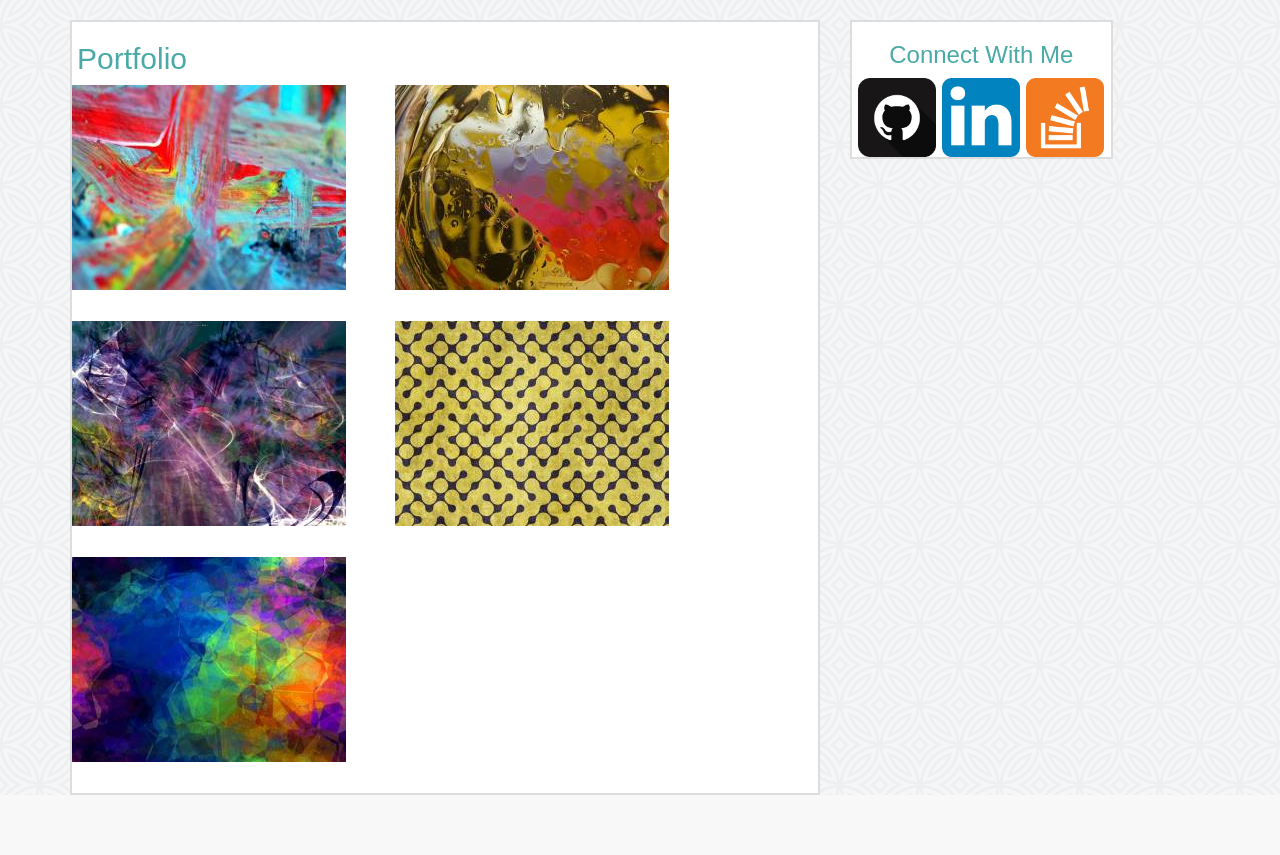
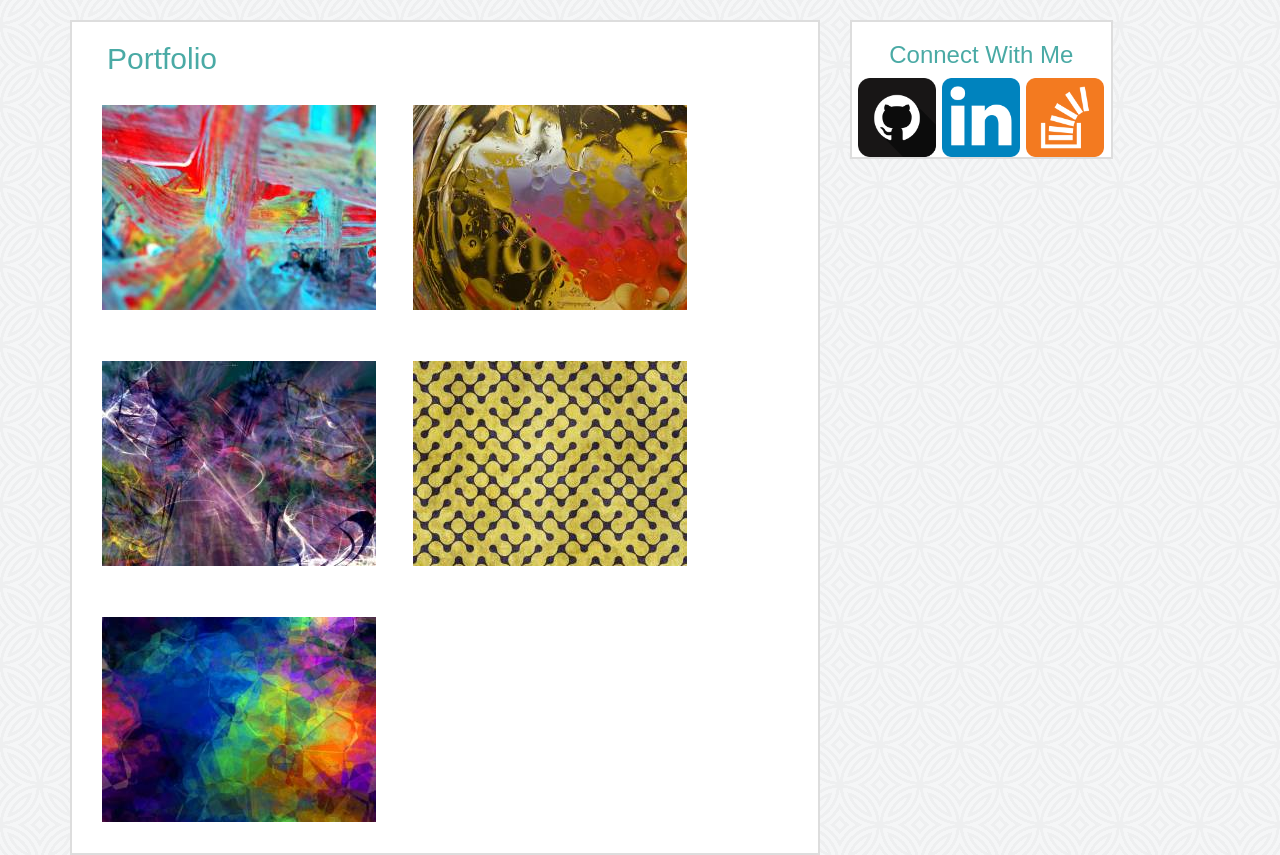
Before and after one commit to bradisrad83/bootstrap-portfolio, a PHP site: page /portfolio.html in a window 1280 px wide. Shown: the part 95-950 px from the top of the page. Before the commit the page ends 890 px from the top, so only its background shows below. Run offline with PHP 8.4, Linux system fonts and the light colour scheme.

Commit message:
tweaking a bit more

```diff
--- a/portfolio.html
+++ b/portfolio.html
@@ -41,10 +41,10 @@
           <h2>Portfolio</h2>
             <div class="row">
               <div class="col-sm-5">
-                <img src="stuff/images/1.jpg" alt="one" class="pic1">
+                <img src="stuff/images/1.jpg" alt="one" class="pic">
               </div>
               <div class="col-sm-5">
-                <img src="stuff/images/2.jpg" alt="two" class="pic2">
+                <img src="stuff/images/2.jpg" alt="two" class="pic">
               </div>
             </div>
             <div class="row">
@@ -53,10 +53,10 @@
             </div>
             <div class="row">
               <div class="col-sm-5">
-                <img src="stuff/images/3.jpg" alt="three" class="pic3">
+                <img src="stuff/images/3.jpg" alt="three" class="pic">
               </div>
               <div class="col-sm-5">
-                <img src="stuff/images/4.jpg" alt="four" class="pic4">
+                <img src="stuff/images/4.jpg" alt="four" class="pic">
               </div>
             </div>
             <div class="row">
@@ -65,7 +65,7 @@
             </div>
             <div class="row">
               <div class="col-sm-5">
-                <img src="stuff/images/5.jpg" alt="five" class="pic5">
+                <img src="stuff/images/5.jpg" alt="five" class="pic">
               </div>
             </div>
             <div class="row">
--- a/stuff/css/style.css
+++ b/stuff/css/style.css
@@ -86,21 +86,14 @@ h4{
 	border-width: 2px;
 	border-color: #dddddd
 }
-.pic1{
+.portfolio{
+	padding-left: 30px;
+}
+.pic{
 	max-width: 100%;
+	margin-top: 20px;
 }
-.pic2{
-	max-width: 100%;
-}
-.pic3{
-	max-width: 100%;
-}
-.pic4{
-	max-width: 100%;
-}
-.pic5{
-	max-width: 100%;
-}
+
 .spacing{
 	margin: 15px;
 }
```
Also changed, not shown: 2 other files.
